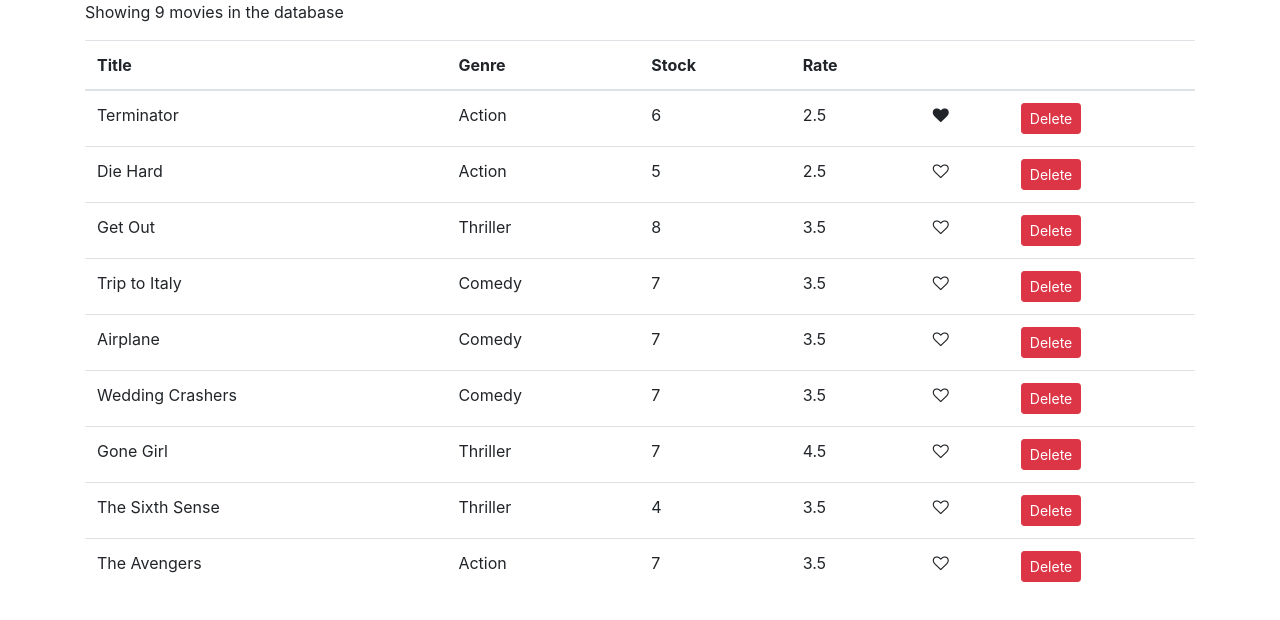
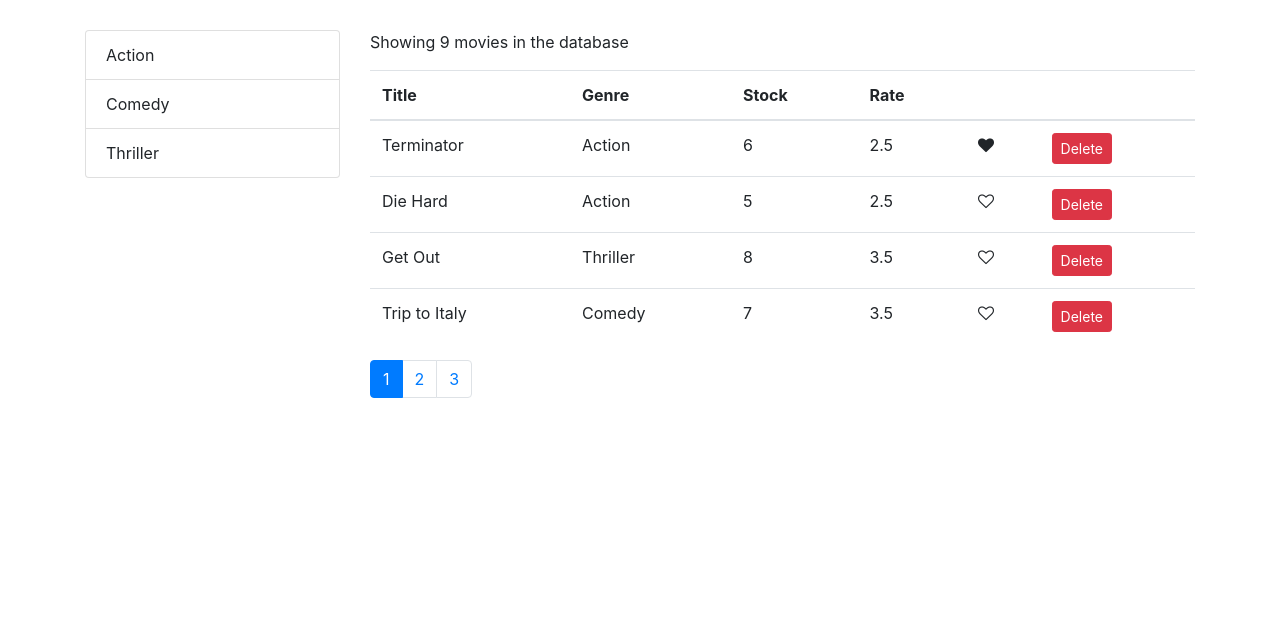
Before and after one commit to chami98/Video-Rental-Web-App, a React (Create React App) app: page / in a window 1280 px wide. Shown: the top 620 px of the page. Built offline with nearby package versions, Linux system fonts and the light colour scheme.

Commit message:
Created listGroup component

```diff
--- a/package.json
+++ b/package.json
@@ -6,8 +6,10 @@
     "@testing-library/jest-dom": "^5.14.1",
     "@testing-library/react": "^11.2.7",
     "@testing-library/user-event": "^12.8.3",
-    "bootstrap": "^4.1.1",
+    "bootstrap": "^4.6.0",
     "font-awesome": "^4.7.0",
+    "lodash": "^4.17.21",
+    "prop-types": "^15.6.2",
     "react": "^17.0.2",
     "react-dom": "^17.0.2",
     "react-scripts": "4.0.3",
--- a/src/App.js
+++ b/src/App.js
@@ -3,7 +3,7 @@
 
 function App() {
   return (
-    <main className="container">
+    <main className="container" style={{ paddingTop: "30px" }}>
       <Movies />
     </main>
   );
--- /dev/null
+++ b/src/components/common/listGroup.jsx
@@ -0,0 +1,16 @@
+import React, { Component } from "react";
+const ListGroup = (props) => {
+  const { items, textProperty , valueProperty } = props;
+
+  return (
+    <ul className="list-group">
+      {items.map((item) => (
+        <li key={item[valueProperty]} className="list-group-item">
+          {item[textProperty]}
+        </li>
+      ))}
+    </ul>
+  );
+};
+
+export default ListGroup;
--- a/src/components/common/pagination.jsx
+++ b/src/components/common/pagination.jsx
@@ -1,6 +1,41 @@
-import React, { Component } from 'react'
-const Pagination = () => {
-    return (  null);
-}
+import React, { Component } from "react";
+import _ from "lodash";
+import PropTypes from "prop-types";
+import { paginate } from "../../utils/paginate";
+
+const Pagination = (props) => {
+  const { itemsCount, pageSize, onPageChange, currentPage } = props;
+  console.log(currentPage);
+  const pagesCount = Math.ceil(itemsCount / pageSize);
+  if (pagesCount === 1) {
+    return null;
+  }
+
+  const pages = _.range(1, pagesCount + 1);
+
+  return (
+    <nav>
+      <ul className="pagination">
+        {pages.map((page) => (
+          <li
+            key={page}
+            className={page == currentPage ? "page-item active" : "page-item"}
+          >
+            <a className="page-link" onClick={() => onPageChange(page)}>
+              {page}
+            </a>
+          </li>
+        ))}
+      </ul>
+    </nav>
+  );
+};
+
+Pagination.propTypes = {
+  itemsCount: PropTypes.number.isRequired,
+  pageSize: PropTypes.number.isRequired,
+  onPageChange: PropTypes.number.isRequired,
+  currentPage: PropTypes.func.isRequired,
+};
 
 export default Pagination;
--- a/src/components/movies.jsx
+++ b/src/components/movies.jsx
@@ -2,12 +2,24 @@
 import { getMovies } from "../services/fakeMovieService";
 import Like from "./common/like";
 import Pagination from "./common/pagination";
+import { paginate } from "../utils/paginate";
+import ListGroup from "./common/listGroup";
+import { getGenres } from "../services/fakeGenreService";
 
 class Movies extends Component {
   state = {
+    movies: [],
+    genres: [],
+    pageSize: 4,
+    currentPage: 1,
+  };
+
+  componentDidMount() {
+    this.setState({
       movies: getMovies(),
-    pageSize:4
-  };
+      genres: getGenres(),
+    });
+  }
 
   handleDelete = (movie) => {
     const movies = this.state.movies.filter((m) => m._id !== movie._id);
@@ -23,16 +35,34 @@
     this.setState({ movies });
   };
 
-  handlePageChange = ()=>{
-    console.log()
-  }
+  handlePageChange = (page) => {
+    this.setState({
+      currentPage: page,
+    });
+  };
+
+  handleGenreSelect = (genre) => {
+    console.log(genre);
+  };
 
   render() {
     const { length: count } = this.state.movies;
+    const { pageSize, currentPage, movies: allMovies } = this.state;
 
     if (count === 0) return <p>there are no movies in the database</p>;
+
+    const movies = paginate(allMovies, currentPage, pageSize);
     return (
-      <React.Fragment>
+      <div className="row">
+        <div className="col-3 ">
+          <ListGroup
+            items={this.state.genres}
+            textProperty="name"
+            valueProperty="_id"
+            onItemselect={this.handleGenreSelect}
+          />
+        </div>
+        <div className="col">
           <p>Showing {count} movies in the database</p>
           <table className="table">
             <thead>
@@ -46,7 +76,7 @@
               </tr>
             </thead>
             <tbody>
-            {this.state.movies.map((movie) => (
+              {movies.map((movie) => (
                 <tr key={movie._id}>
                   <td>{movie.title}</td>
                   <td>{movie.genre.name}</td>
@@ -70,8 +100,14 @@
               ))}
             </tbody>
           </table>
-        <pagination itemsCount = {count} pageSize={this.state.pageSize} onPageChange = {this.handlePageChange}/>
-      </React.Fragment>
+          <Pagination
+            itemsCount={count}
+            pageSize={pageSize}
+            onPageChange={this.handlePageChange}
+            currentPage={currentPage}
+          />
+        </div>
+      </div>
     );
   }
 }
--- /dev/null
+++ b/src/utils/paginate.js
@@ -0,0 +1,6 @@
+import _ from "lodash";
+
+export function paginate(items, pageNumber, pageSize) {
+  const startIndex = (pageNumber - 1) * pageSize;
+  return _(items).slice(startIndex).take(pageSize).value();
+}
```
Also changed, not shown: 1 other file (tests, documents, lock files or other folders). Lines whose indentation alone changed are shown as unchanged.
